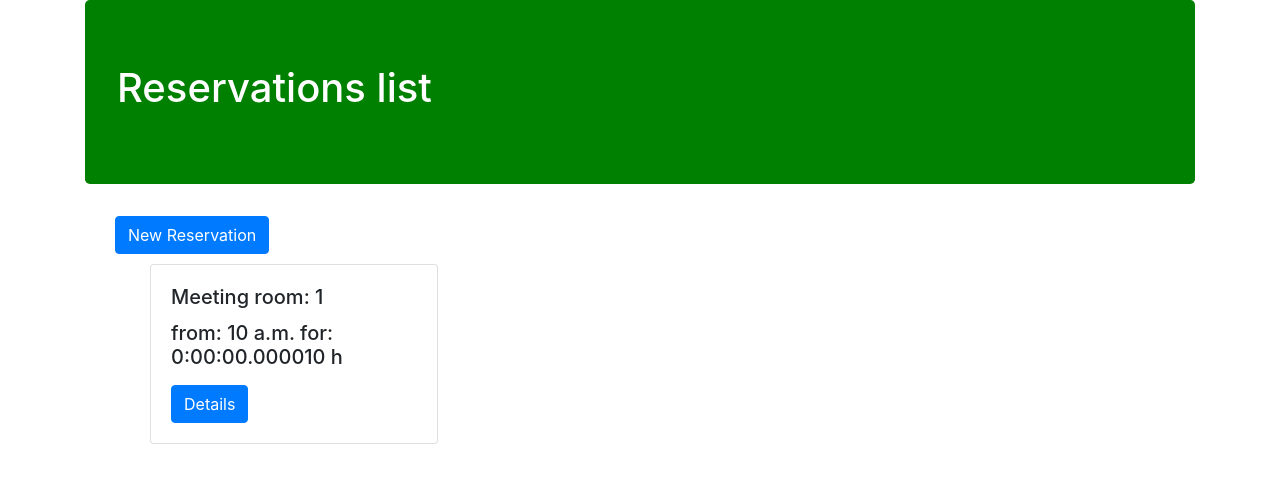
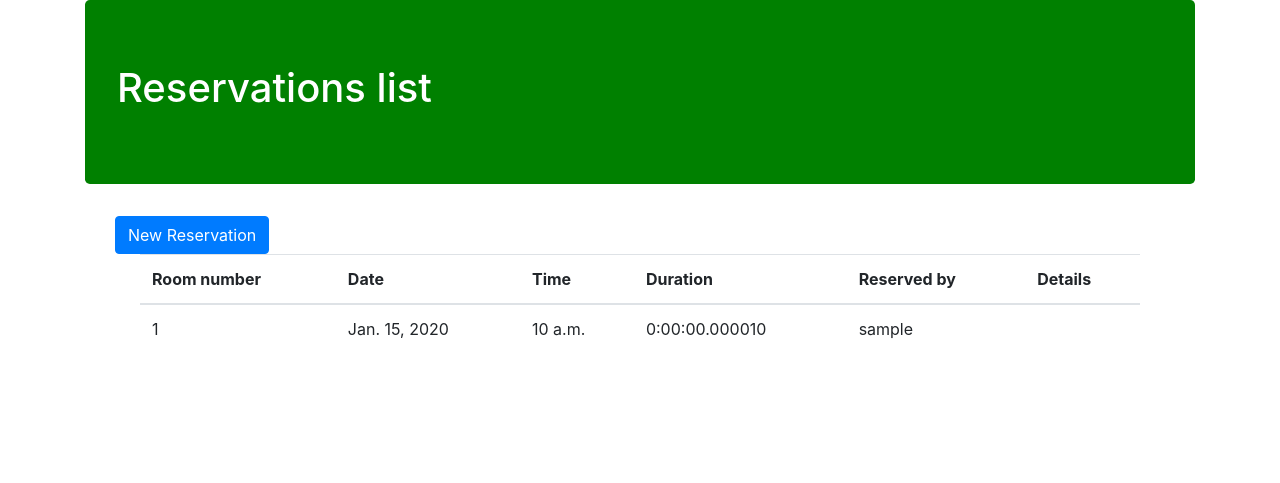
Before and after one commit to GytisO/meeting-room-booking, a Django app: page / in a window 1280 px wide. Shown: the part 56-539 px from the top of the page. Run offline with Django 3.2, Linux system fonts and the light colour scheme; tables that the repository leaves empty hold one stand-in row (values such as "Sample post"); some libraries are stand-ins or nearby versions.

Commit message:
fixed post requests. reservation list view

```diff
--- a/src/reservation/templates/reservation/list-inline.html
+++ b/src/reservation/templates/reservation/list-inline.html
@@ -1,15 +1,32 @@
-    <div class="card" style="width: 18rem;">
+    {% comment %} <div class="card" style="width: 18rem;">
     <img class="card-img-top">
         <div class="card-body">
             <h5 class="card-title">Meeting room: {{ reservation.room_number }}</h5>
             <h5 class="card-title">{{ reservation.room_date }}</h5>
             <h5 class="card-title"> from: {{ reservation.reservation_time }} for: {{ reservation.reservation_duration }} h</h5>
+            <a href='{{ reservation.get_absolute_url }}' class="btn btn-primary">Details</a>
+        </div>
+    </div> {% endcomment %}
 
 
-            <p></p>
-            <p></p>
-            {% comment %} <p class="card-text">{{ reservation.capacity }}</p> {% endcomment %}
-            {% comment %} <a href='{{ reservation.get_absolute_url }}' class="btn btn-primary">{{ reservation.r_number }}</a> {% endcomment %}
-            <a href='{{ reservation.get_absolute_url }}' class="btn btn-primary">Details</a>
-        </div>
+    <tr>
+        <td>{{ reservation.room_number }}</td>
+        <td>{{ reservation.reservation_date }}</td>
+        <td>{{ reservation.reservation_time }}</td>
+        <td>{{ reservation.reservation_duration }}</td>
+        <td>{{ reservation.reservation_user }}</td>
+        {% if request.user.is_authenticated and request.user == object.reservation_user %}
+        <td><a href='{{ reservation.get_absolute_url }}' class="btn btn-primary">Details</a></td>
+        {% endif %}
+    </tr>
+
+{% comment %}
+
+<div class="row">
+    <div class="col-8"
+        <li class="list-group-item">{{ reservation.room_number }} - {{ reservation.reservation_date }} - {{ reservation.reservation_duration }}</li>
     </div>
+    <div class="col-4">
+        <a href='{{ reservation.get_absolute_url }}' class="btn btn-primary">Details</a>
+    </div>
+</div> {% endcomment %}
--- a/src/reservation/templates/reservation/list.html
+++ b/src/reservation/templates/reservation/list.html
@@ -7,12 +7,39 @@
         </div>
     </div>
 <div class="content">
-{% for object in object_list %}
+{% comment %} <ul class="list-group col-6"> {% endcomment %}
 
-        {% include  'reservation/list-inline.html' with reservation=object %}
+<table class="table">
+    <thead>
+    <tr>
+        <th scope="col">Room number</th>
+        <th scope="col">Date</th>
+        <th scope="col">Time</th>
+        <th scope="col">Duration</th>
+        <th scope="col">Reserved by</th>
+        <th scope="col">Details</th>
+    </tr>
+    </thead>
+    <tbody>
+        {% for object in object_list %}
 
-{% endfor %}
-{% endblock content %}
+            {% include  'reservation/list-inline.html' with reservation=object %}
+
+        {% endfor %}
+        {% endblock content %}
+    </tbody>
+
+</table>
 
 
+
+
+
+
+
+
+
+
+</ul>
+
 </div>
--- a/src/reservation/views.py
+++ b/src/reservation/views.py
@@ -1,5 +1,8 @@
 from django.contrib.auth.decorators import login_required
 from django.views.decorators.csrf import csrf_exempt
+from rest_framework.decorators import api_view
+from rest_framework.response import Response
+
 from django.shortcuts import render, get_object_or_404, redirect
 from django.http import Http404
 import requests
@@ -22,23 +25,34 @@
 
 
 @login_required
+@api_view(['GET', 'POST'])
 @csrf_exempt
 def reservation_create_view(request):
     template_name = 'reservation/create.html'
     form = CreateReservationModelForm(request.POST or None)
     if form.is_valid():
-        form.user = request.user
-        user = str(form.user)
-        data = request.POST.copy()
-        print(form.user)
-        print(data)
+        if request.method == 'POST':
+            data = request.POST.copy()
+            user = request.user
+            data.update({'reservation_user': int(user.id)})
+            response = requests.post('http://localhost:8000/api/reservation/', data=data)
+            content = response.content
+            return redirect('/reservations/')
 
-        factory = APIRequestFactory()
-        factory.post('http://localhost:8000/api/reservations/', {'room_number': data['room_number'], 'reservation_date':
-                                                                 data['reservation_date'], 'reservation_time': data['reservation_time'], 'reservation_duration': data['reservation_duration'], 'reservation_user': user}, format='json')
+
+    # if form.is_valid():
+    #     form.user = request.user
+    #     user = str(form.user)
+    #     data = request.POST.copy()
+    #     print(form.user)
+    #     print(data)
+
+        # factory = APIRequestFactory()
+        # factory.post('http://localhost:8000/api/reservations/', {'room_number': data['room_number'], 'reservation_date':
+                                                                #  data['reservation_date'], 'reservation_time': data['reservation_time'], 'reservation_duration': data['reservation_duration'], 'reservation_user': user}, format = 'json')
         # return redirect('/reservations/')
-        print(factory.post)
-    context = {
+        # print(factory.post)
+    context={
         "title": "Create new reservation",
         "form": form
     }
@@ -46,10 +60,10 @@
 
 
 def reservation_detail_view(request, id, *room_number):
-    title = "Details of " + str(room_number) + " meeting room"
-    obj = get_object_or_404(Reservation, id=id)
-    template_name = 'reservation/detail.html'
-    context = {
+    title="Details of " + str(room_number) + " meeting room"
+    obj=get_object_or_404(Reservation, id = id)
+    template_name='reservation/detail.html'
+    context={
         'title': title,
         'object': obj
     }
@@ -58,14 +72,14 @@
 
 @login_required
 def reservation_update_view(request, *room_number, id):
-    title = "Updating " + str(room_number) + " room reservation"
-    obj = get_object_or_404(Reservation, id=id)
-    form = CreateReservationModelForm(request.POST or None, instance=obj)
+    title="Updating " + str(room_number) + " room reservation"
+    obj=get_object_or_404(Reservation, id = id)
+    form=CreateReservationModelForm(request.POST or None, instance = obj)
     if form.is_valid():
         form.save()
         return redirect('/reservations')
-    template_name = 'reservation/create.html'
-    context = {
+    template_name='reservation/create.html'
+    context={
         'title': title,
         'object': obj,
         'form': form,
@@ -74,14 +88,14 @@
 
 
 @login_required
-def reservation_delete_view(request, room_number, id):
-    title = "Deleting " + str(room_number) + " meeting room"
-    obj = get_object_or_404(Reservation, id=id)
-    template_name = 'reservation/delete.html'
+def reservation_delete_view(request, *room_number, id):
+    title="Deleting " + str(room_number) + " meeting room"
+    obj=get_object_or_404(Reservation, id = id)
+    template_name='reservation/delete.html'
     if request.method == "POST":
         obj.delete()
         return redirect('/reservations')
-    context = {
+    context={
         'title': title,
         'object': obj
     }
```
